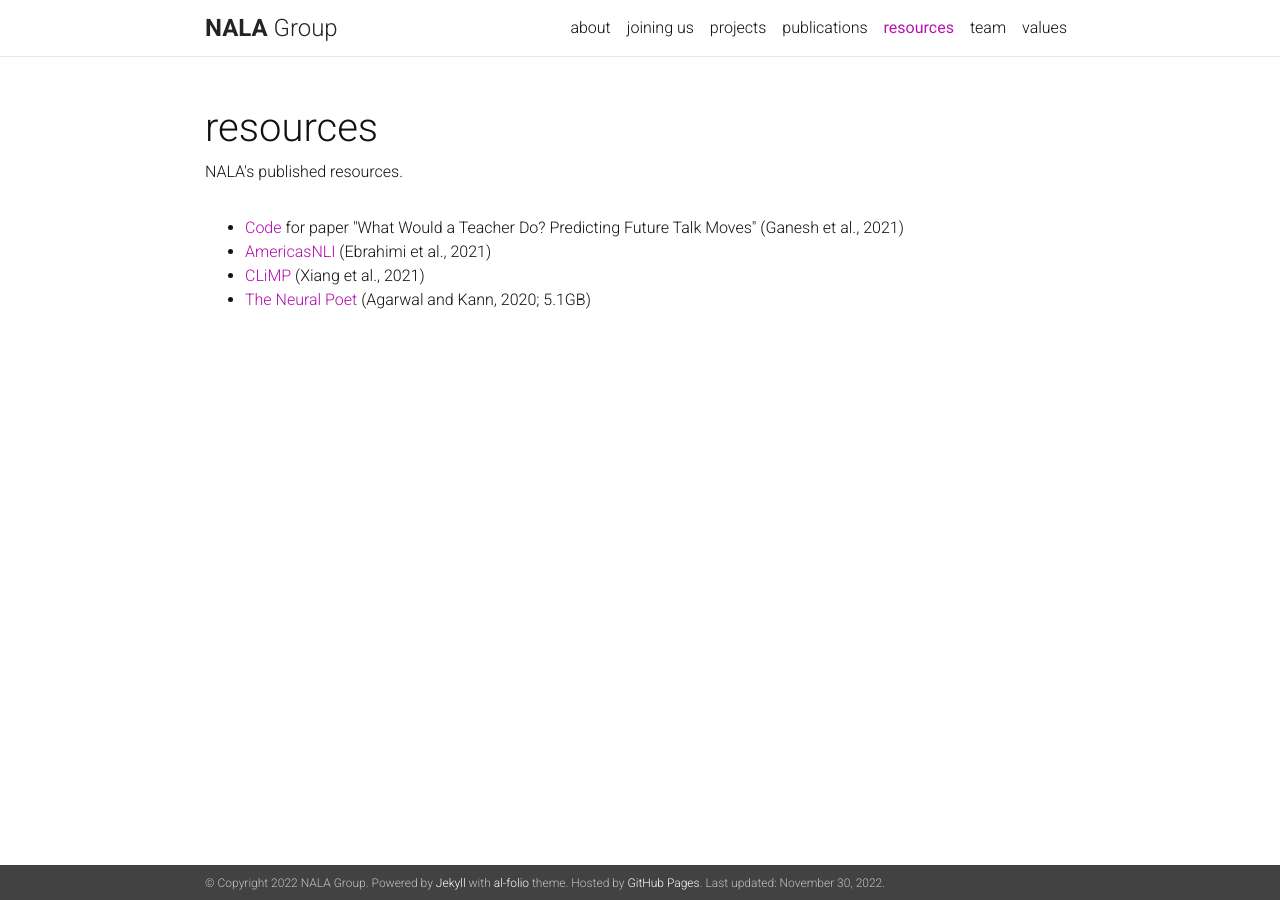
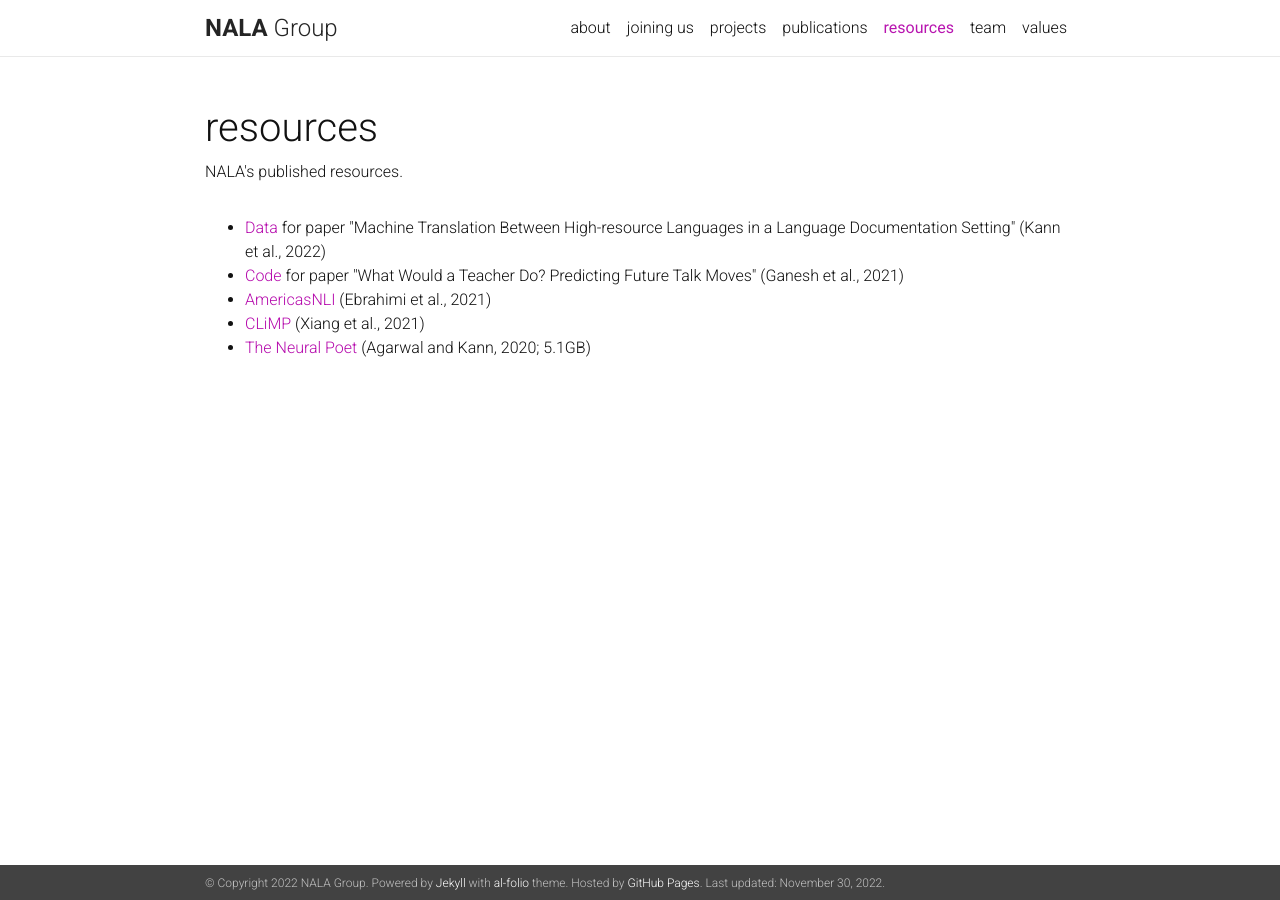
Before and after one commit to nala-cub/nala-cub.github.io, a Jekyll site: the page built from _pages/resources.md, in a window 1280 px wide. Built offline with Jekyll 4.4.1, drawn with Linux system fonts in a browser that asks for light colours; nearby versions of some CDN libraries; a style sheet for code colours, icons or effects is not loaded.

Commit message:
added link to data for Field Matters paper

```diff
--- a/_pages/resources.md
+++ b/_pages/resources.md
@@ -7,6 +7,7 @@ nav: true
 ---
 
 <ul>
+<li> <a target="_blank" href="https://github.com/Kelina/MT4LanguageDocumentation">Data</a> for paper "Machine Translation Between High-resource Languages in a Language Documentation Setting" (Kann et al., 2022)</li>
 <li> <a target="_blank" href="https://github.com/ananyaganesh/ftmp">Code</a> for paper "What Would a Teacher Do? Predicting Future Talk Moves" (Ganesh et al., 2021)</li>
 <li> <a target="_blank" href="https://github.com/abteen/americasnli">AmericasNLI</a> (Ebrahimi et al., 2021)</li>
 <li> <a target="_blank" href="https://github.com/beileixiang/CLiMP/raw/main/CLiMP_corpus.zip">CLiMP</a> (Xiang et al., 2021)</li>
```
